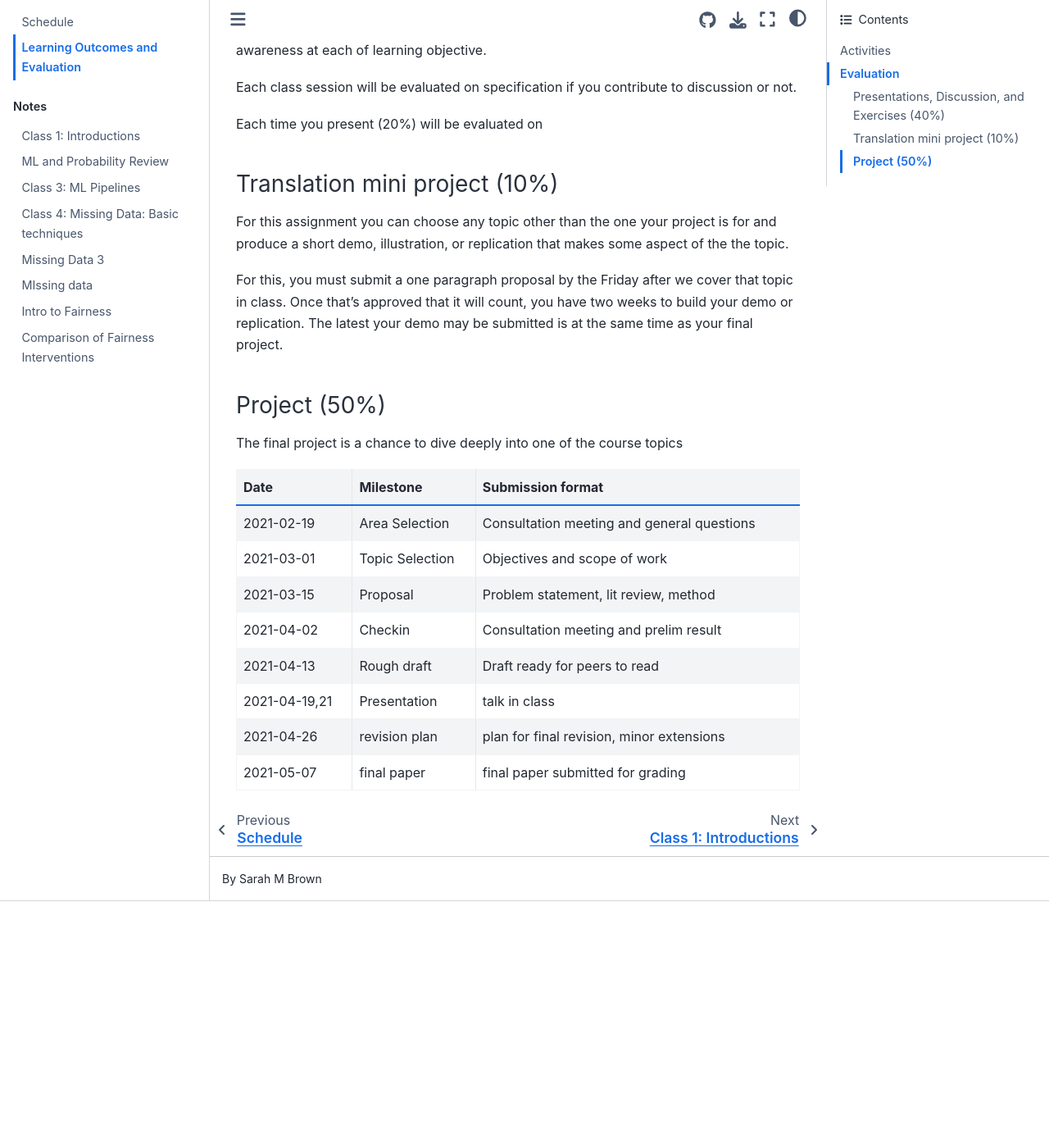
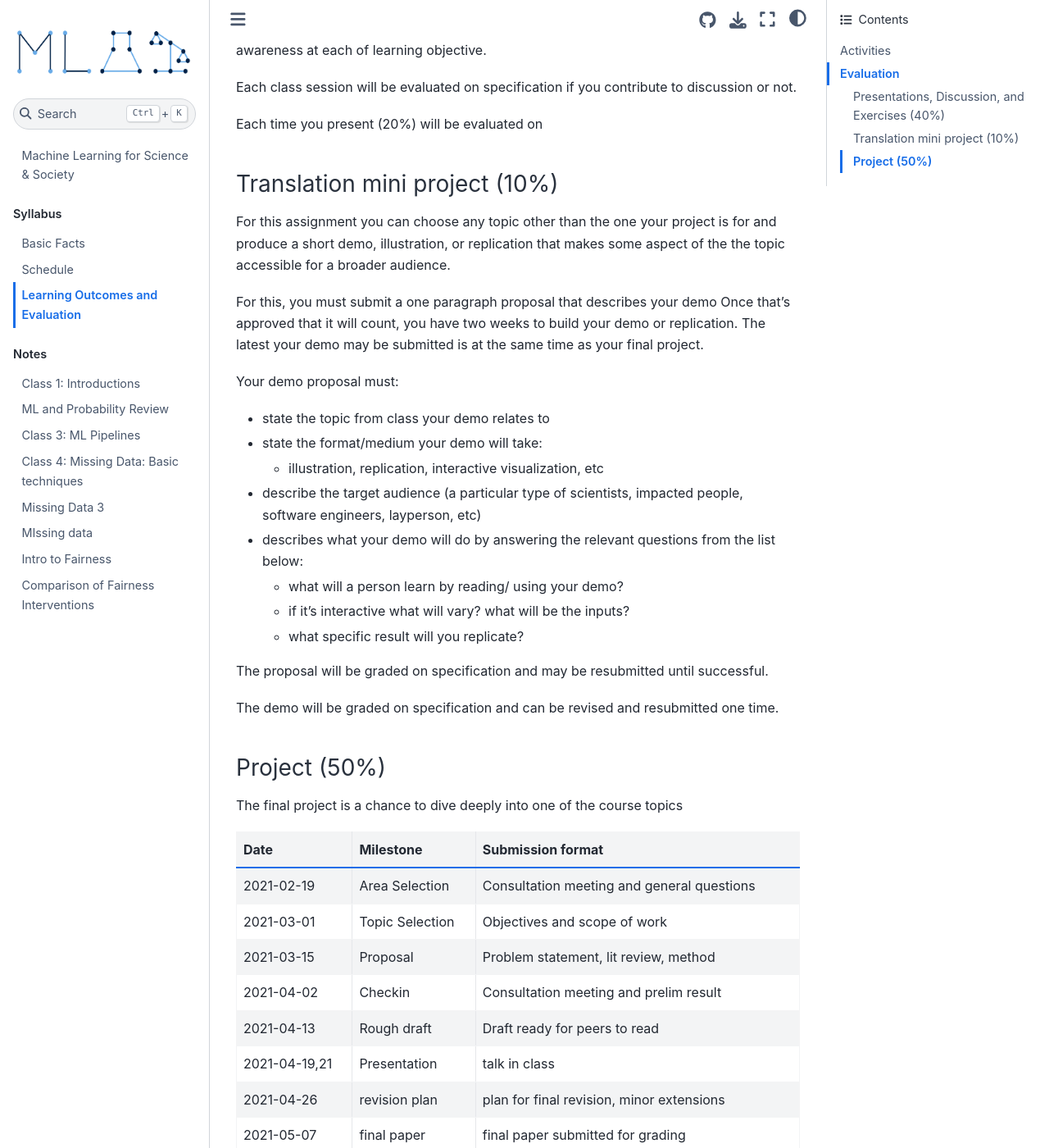
Before and after one commit to ml4scisoc/ml4scisoc.github.io, a Jupyter Book: the page built from syllabus/learning.md, in a window 1280 px wide and 1400 px high, scrolled down 979 px. Shown: the whole window at 82% size. Built offline with Jupyter Book 1.0.4 settings and Sphinx 7.4.7 and the Sphinx Book theme 1.1.4, drawn with Linux system fonts in a browser that asks for light colours; before the commit the page ends 2078 px from its top, so only the background shows below that.

Commit message:
typo fix and demo grading

```diff
--- a/syllabus/learning.md
+++ b/syllabus/learning.md
@@ -43,10 +43,23 @@
 
 ### Translation mini project  (10%)
 
-For this assignment you can choose any topic other than the one your project is for and produce a short demo, illustration, or replication that makes some aspect of the the topic.
+For this assignment you can choose any topic other than the one your project is for and produce a short demo, illustration, or replication that makes some aspect of the the topic accessible for a broader audience.
 
-For this, you must submit a one paragraph proposal by the Friday after we cover that topic in class.  Once that's approved that it will count, you have two weeks to build your demo or replication. The latest your demo may be submitted is at the same time as your final project.
+For this, you must submit a one paragraph proposal that describes your demo  Once that's approved that it will count, you have two weeks to build your demo or replication. The latest your demo may be submitted is at the same time as your final project.
 
+Your demo proposal must:
+- state the topic from class your demo relates to
+- state the format/medium your demo will take:
+  - illustration, replication, interactive visualization, etc
+- describe the target audience (a particular type of scientists, impacted people, software engineers, layperson, etc)
+- describes what your demo will do by answering the relevant questions from the list below:
+  - what will a person learn by reading/ using your demo?
+  - if it's interactive what will vary? what will be the inputs?
+  - what specific result will you replicate?
+
+The proposal will be graded on specification and may be resubmitted until successful.
+
+The demo will be graded on specification and can be revised and resubmitted one time.
 
 
 ### Project (50%)
```
Also changed, not shown: syllabus/schedule.md (+1 -1 lines).
